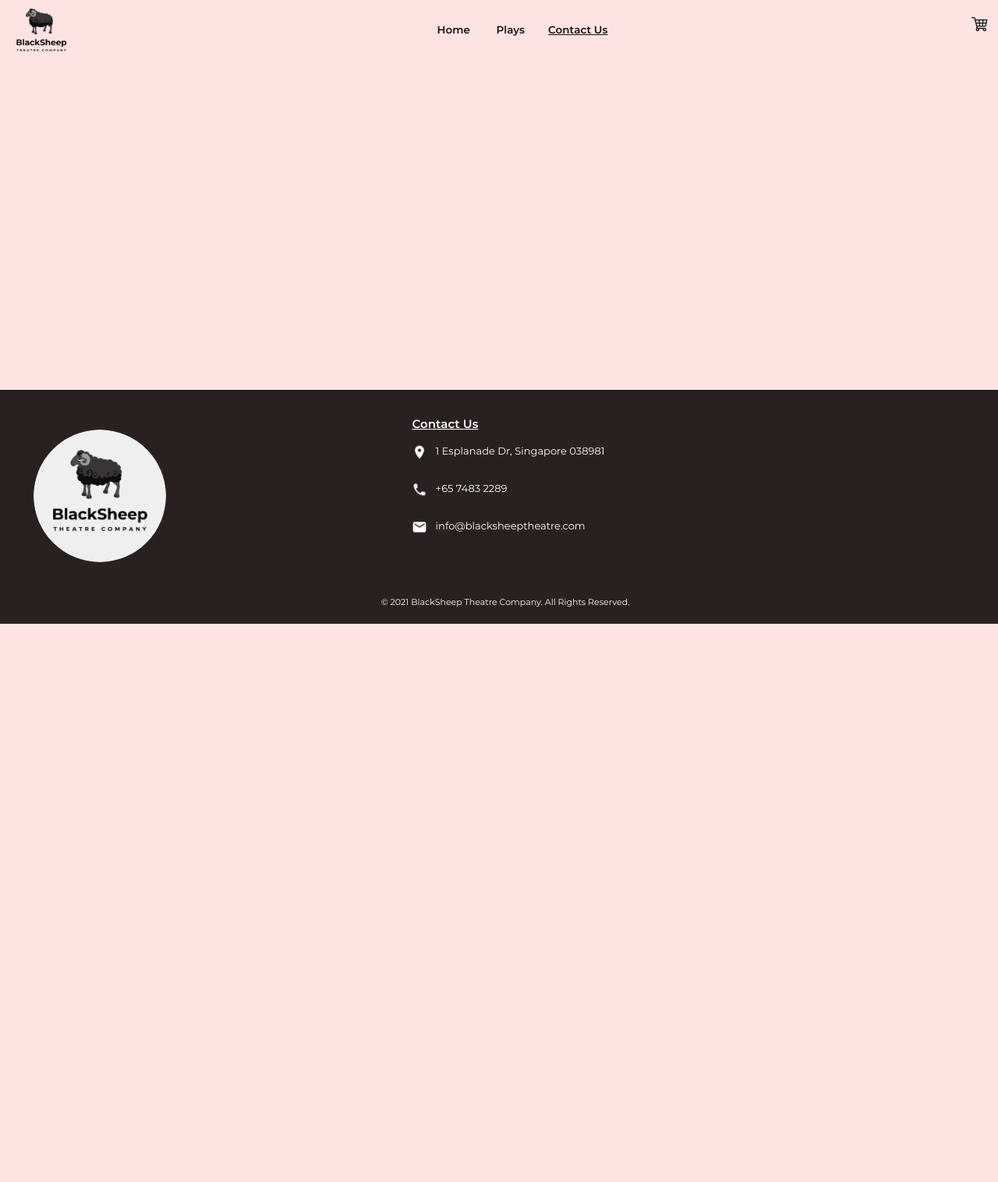
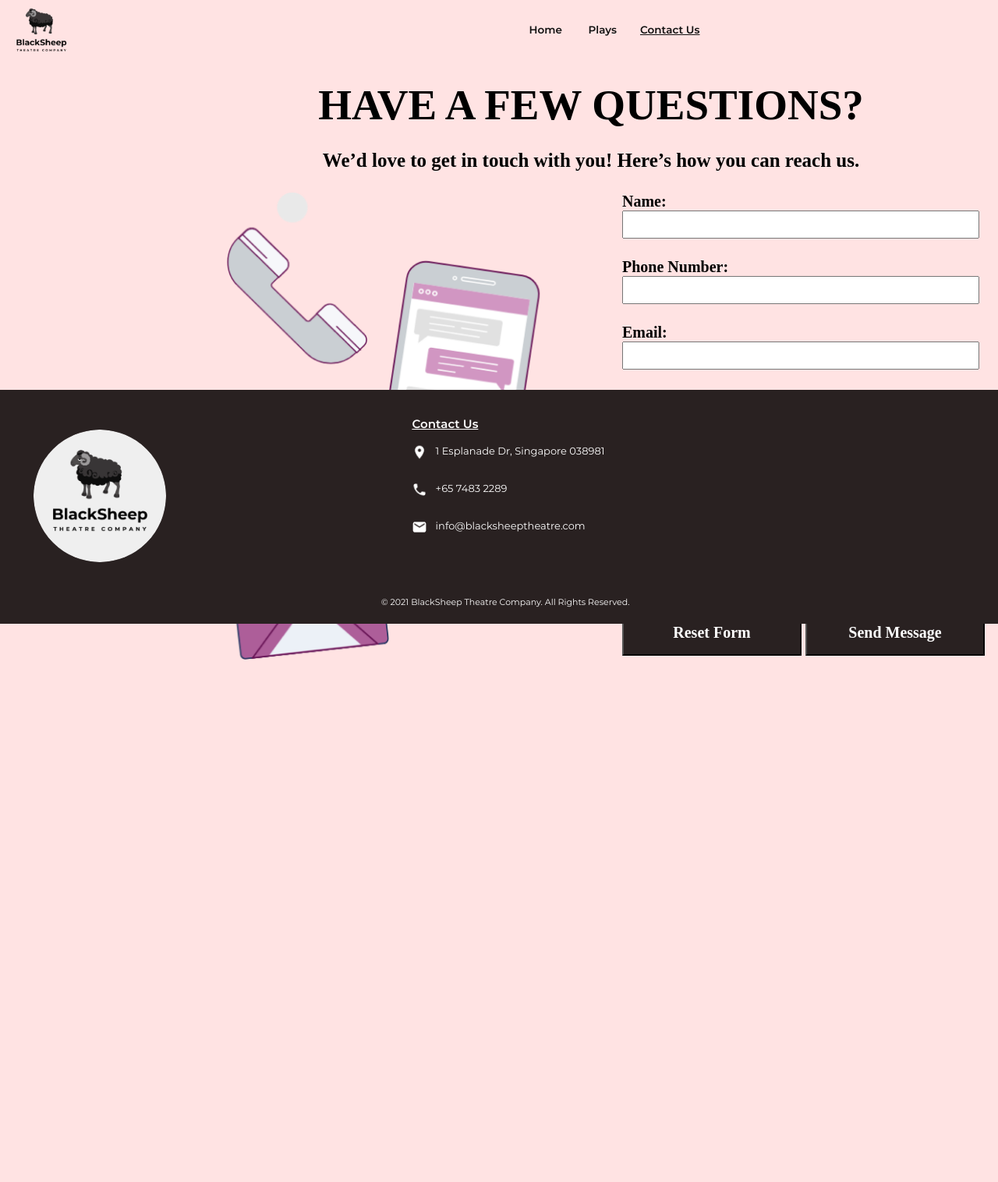
Before and after one commit to preksha99/WebApp-Project-The-BlackSheep-Theatre-Company, a PHP site: page /contact.html in a window 1280 px wide; the page is wider, and only the part inside the window is pictured. Shown: that part at 78% size. Before the commit the page ends 800 px from the top of that part, so only its background shows below. Run offline with PHP 8.4, Linux system fonts and the light colour scheme.

Commit message:
Contact Page completed

```diff
--- a/main/contact.html
+++ b/main/contact.html
@@ -23,6 +23,28 @@
                   </a>
                 </ul>
             </nav>
+			<div id="headingtext">
+				HAVE A FEW QUESTIONS?<p>We’d love to get in touch with you! Here’s how you can reach us.</p>
+				<div id="content">
+					<img src="images/phone.png" width=480px height=600px align="left" hspace="60px">
+					<form action="show_post.php" method="post" id="contactform">
+						<label for="name">Name:</label><br>
+						<input type="text" name="name" id="Name" required style="height: 30px;width :450px;"></input>
+						<br><br>
+						<label for="phone">Phone Number:</label><br>
+						<input type="text" name="phone" id="Phone" required style="height: 30px;width :450px;"></input>
+						<br><br>
+						<label for="email">Email:</label><br>
+						<input type="email" name="email" id="Email" required style="height: 30px;width :450px;"></input>
+						<br><br>
+						<label for="queries">Questions/Queries:</label><br>
+						<textarea name="queries" required style="height: 200px;width :450px;"></textarea>
+						<br><br><br>
+						<input type="reset" value="Reset Form" class="submitbutton"></input>
+						<input type="submit" value="Send Message" class="submitbutton"></input>
+			</form>
+			</div>
+			</div>
             <footer>
                 <a style="float:left" href="#">
                     <div class="logo-image-round">
--- a/main/style.css
+++ b/main/style.css
@@ -25,6 +25,9 @@
 
 body {font-family:Montserrat-SemiBold, Montserrat-Medium, Montserrat-Regular, Montserrat-Bold, Montserrat-Black, Montserrat-ExtraBold;
     background-color:#FFE3E3;
+	width: 80%;
+	min-width:1500px;
+	min-height:1500px;
 
 }
 #nav {
@@ -147,3 +150,43 @@
   text-align: center;
   color: white;
 }
+#headingtext {
+	font-family: Montserrat;
+	font-style: normal;
+	color: #000000;
+	font-weight: 800;
+	font-size: 55px;
+	text-align:center;
+	position:relative;
+}
+#headingtext p {
+	font-weight: 600;
+	font-size: 25px;
+	line-height: 30px;
+}
+#content {
+	font-family: Montserrat;
+	font-style: normal;
+	font-weight: 600;
+	font-size: 20px;
+	line-height: 24px;
+}
+#content img{
+	margin-left: 250px;
+}
+#content form{
+	position: static;
+	text-align: left;
+}
+.submitbutton{
+	font-family: Montserrat;
+	font-style: normal;
+	font-weight: 550;
+	font-size: 20px;
+	line-height: 28px;
+	text-align: center;
+	color: #FFFFFF;
+	background-color: #292121;
+	width:230px;
+	height:60px;
+}
```
Also changed, not shown: main/images/phone.png (added).
